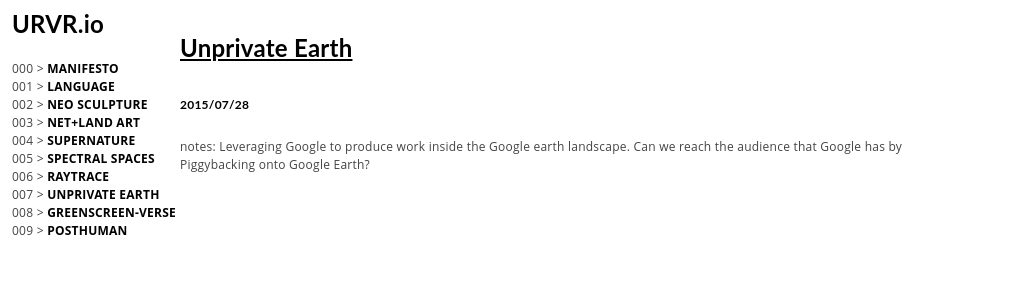
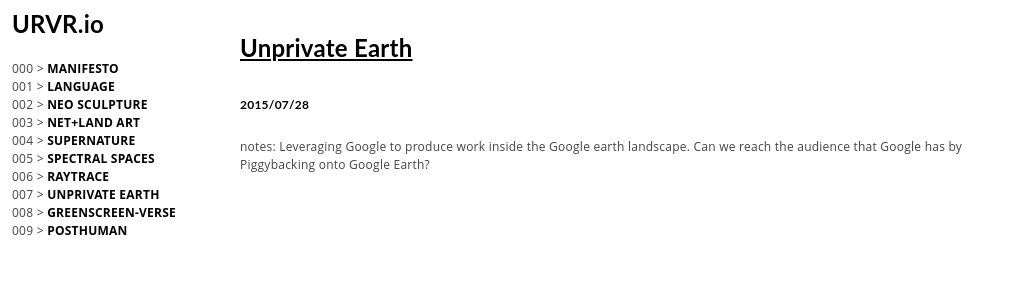
Before and after one commit to quilime/urvr, a Jekyll site: the page built from _posts/2015-07-28-unprivateearth.md, in a window 1280 px wide. Shown: the top 300 px of the page, without its empty margins (0-1013 px from the left). Built offline with Jekyll 4.4.1, drawn with Linux system fonts in a browser that asks for light colours; Markdown is read by kramdown in place of the engine named in the settings.

Commit message:
Update main.css

```diff
--- a/css/main.css
+++ b/css/main.css
@@ -152,7 +152,7 @@ ul.index li {
 /*****************************************************************************/
 
 .site {
-  margin: 0em 0 2em 15em;
+  margin: 0em 0 2em 20em;
   padding: 0 0 0 0em;
   max-width: 800px;
   position:absolute;
```
